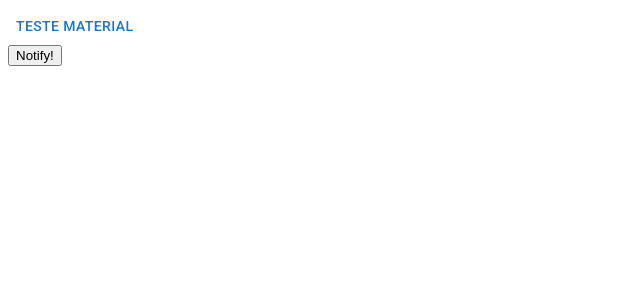
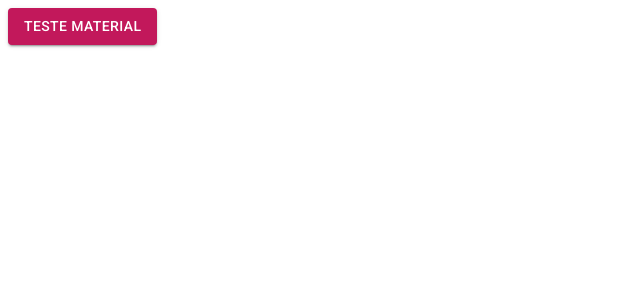
Before and after one commit to Monalisa017/mssp, a React (Create React App) app: page /pagina-inicial in a window 1280 px wide. Shown: the top 300 px of the page, without its empty margins (0-640 px from the left). Built offline with nearby package versions, Linux system fonts and the light colour scheme.

Commit message:
Criando Light Theme

```diff
--- a/src/App.tsx
+++ b/src/App.tsx
@@ -1,19 +1,21 @@
+import { ThemeProvider } from '@emotion/react';
 import React, { Component }  from 'react';
 import { BrowserRouter } from "react-router-dom";
 import { ToastContainer, toast } from 'react-toastify';
 import 'react-toastify/dist/ReactToastify.css';
 import { AppRoutes } from './routes';
+import { LightTheme } from './shared/themes/Light';
 
 export const App = () => {
-  const notify = () => toast("Wow so easy!")
+
   return (
-    <BrowserRouter>
-      <AppRoutes />
+    <ThemeProvider theme={LightTheme}>
+      <BrowserRouter>
+        <AppRoutes />
+          <ToastContainer />
 
-      <div>
-        <button onClick={notify}>Notify!</button>
-        <ToastContainer />
-      </div>
-    </BrowserRouter>
+      </BrowserRouter>
+
+    </ThemeProvider>
   );
 }
--- a/src/routes/index.tsx
+++ b/src/routes/index.tsx
@@ -1,3 +1,4 @@
+import React, { Component }  from 'react';
 import Button from '@mui/material/Button/Button';
 import { Navigate, Route, Routes } from 'react-router-dom';
 import { ToastContainer, toast } from 'react-toastify';
@@ -10,7 +11,7 @@ export const AppRoutes = () => {
     };
     return(
         <Routes>
-            <Route path="/pagina-inicial" element={<Button onClick={() => Teste()}>Teste Material</Button>} />
+            <Route path="/pagina-inicial" element={<Button variant='contained' color='primary' onClick={() => Teste()}>Teste Material</Button>} />
             <Route path="*" element={<Navigate to="pagina-inicial" />} />
         </Routes>
     );
--- a/src/shared/themes/Light.ts
+++ b/src/shared/themes/Light.ts
@@ -1,9 +1,23 @@
 import { createTheme } from '@mui/material';
+import { blue, grey, pink } from '@mui/material/colors';
 
 export const LightTheme = createTheme({
     palette:{
         primary: {
-
+             main: pink[700],
+             dark: pink[800],
+             light: pink[500],
+             contrastText: '#ffffff',
+        },
+        secondary:{
+            main: grey[500],
+            dark: grey[400],
+            light: grey[300],
+            contrastText: '#ffffff',
+        },
+        background:{
+            paper: '#ffffff',
+            default:'#f7f6f3',
         }
     }
 });
```
Also changed, not shown: .eslintrc.json.
